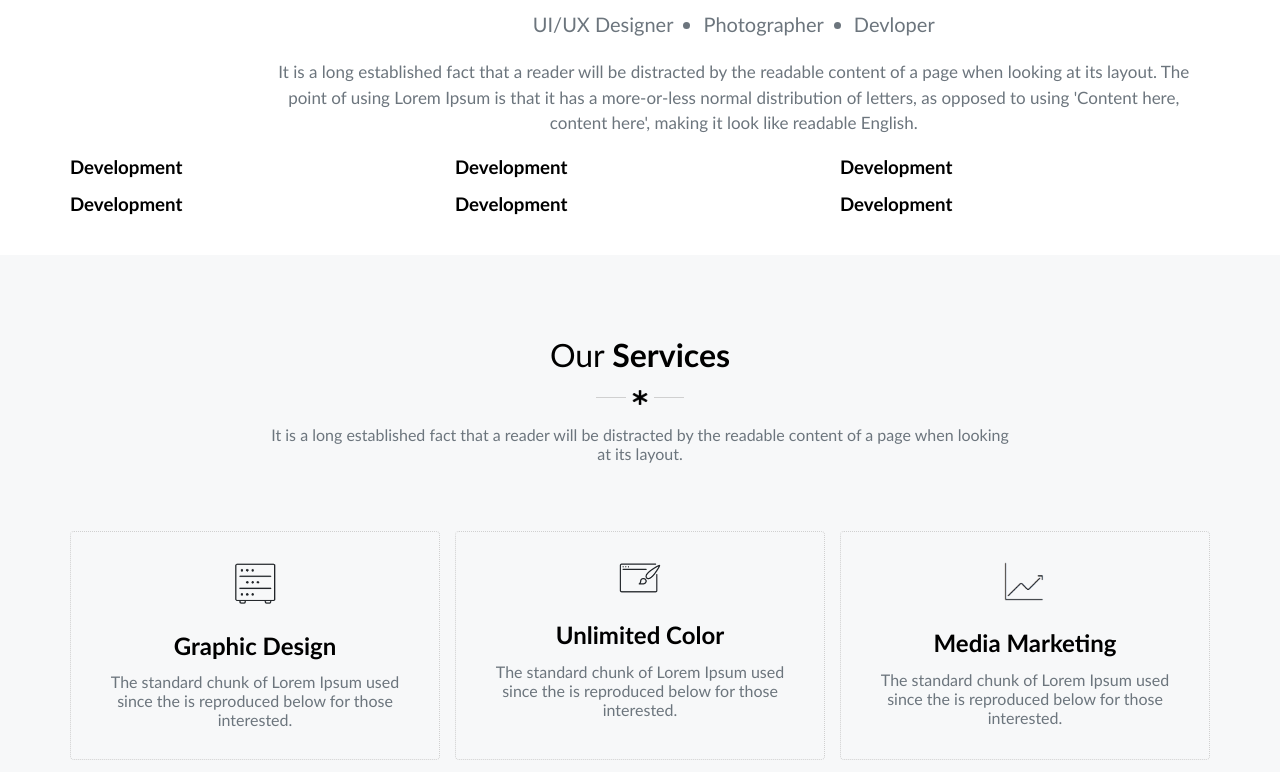
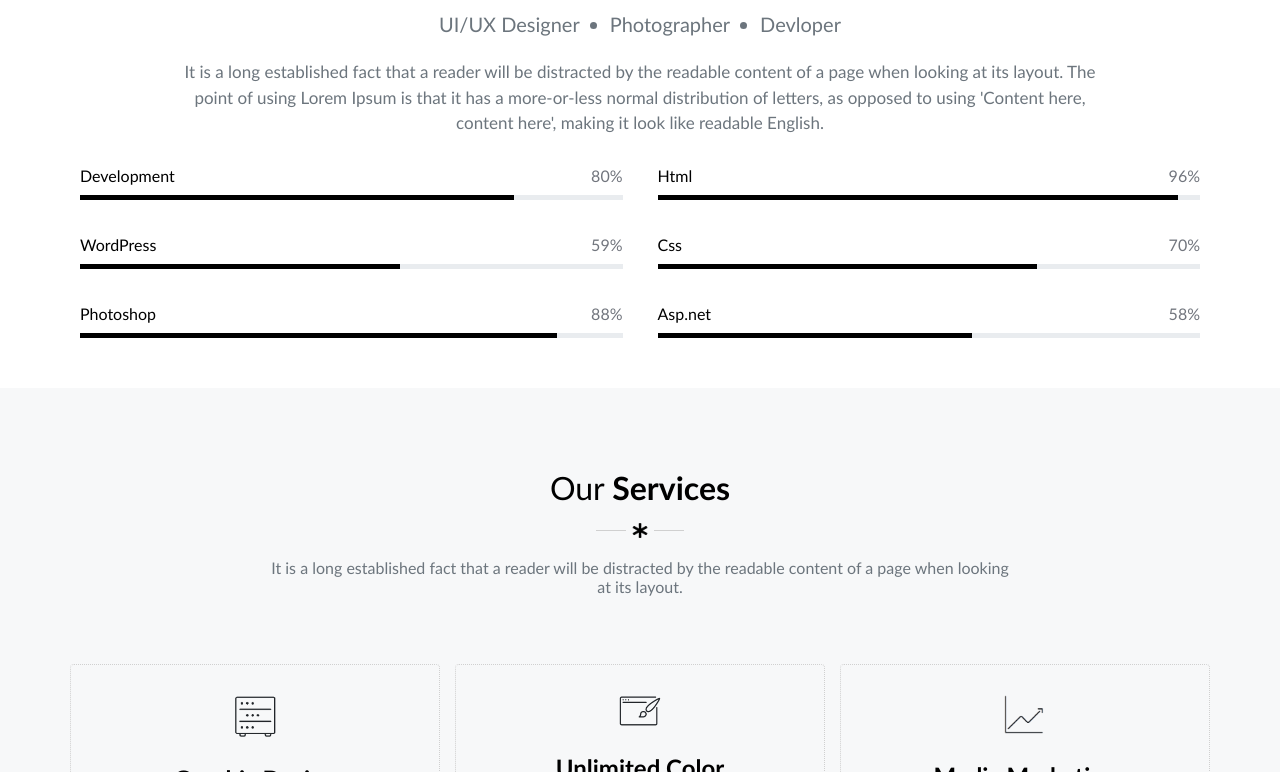
Before and after one commit to front-end-by-rimantas/29a-grupe-elvish-portfolio, a website: page index.html in a window 1280 px wide. Shown: the part 418-1190 px from the top of the page. Drawn offline with Linux system fonts and the light colour scheme.

Commit message:
Html dalis padaryta

```diff
--- a/css/components/about-me.css
+++ b/css/components/about-me.css
@@ -26,6 +26,31 @@ color: #6C757D;
     list-style-type: none;
 }
 
-.about-statistics {
+.about-progress-bar {
 
 }
+
+ /* ne galutinis variantas */
+.container > .about-progress-bar > .col-12  {
+    padding: 10px;
+  }
+.container > .about-progress-bar > .col-12 > .myProgress {
+    width: 100%;
+    background-color: #E9ECEF
+  }
+.container > .about-progress-bar >.col-12 > .myProgress> .myBar {
+    width: 90%;
+    height: 5px;
+    background-color: #000
+  }
+.container > .about-progress-bar >.col-12 > h4  {
+    font-weight:550 ;
+    text-align: left;
+    padding-bottom: 10px;
+  }
+.container > .about-progress-bar >.col-12 > h4 > span {
+    float: right;
+    font-weight: 300;
+    color: #71757D
+};
+  }
--- a/css/home.css
+++ b/css/home.css
@@ -27,9 +27,10 @@
     }
     @media (min-width: 1200px) {
       .container > .row > .about-hello {
-        grid-column-start: 3;
+        grid-column-start: 2;
       }
     }
+
     /* ABOUT ME end */
 
     /* SERVICES start */
--- a/index.html
+++ b/index.html
@@ -20,7 +20,7 @@
     <!-- ABOUT ME start -->
       <section class="container about-me">
         <div class="row">
-            <div class="col-12 col-lg-8 col-xl-6 text-center title">
+            <div class="col-12 col-lg-8 col-xl- text-center title">
                 <h2 class="h2"><span class="bold">About</span> Me</h2>
                 <div class="main-title-border">
                     <img src="./img/asterix.png" alt="asterix" class="asterix">
@@ -32,7 +32,7 @@
         </div>
 
         <div class="row about-me-title">
-            <div class="col-12 col-lg-10col-xl-8 text-center about-hello">
+            <div class="col-12 col-lg-10 col-xl-10 text-center about-hello">
             <div class="elvish-logo">
                 <img src="./img/elvish-logo.png" alt="elvish-logo">
             </div>
@@ -49,25 +49,46 @@
                   content here', making it look like readable English.</p>
                 </div>
         </div>
-        <div class="row about-statistics">
-            <div class="col-12 col-lg-4">
-                <h3>Development</h3>
+        <div class="row about-progress-bar">
+            <div  class="col-12 col-lg-6">
+                <h4>Development <span>80%</span></h1>
+                <div  class="myProgress">
+                    <div style="width:80% ;" class="myBar"></div>
                 </div>
-            <div class="col-12 col-lg-4">
-                <h3>Development</h3>
               </div>
-            <div class="col-12 col-lg-4">
-                <h3>Development</h3>
+            <div class="col-12 col-lg-6">
+                <h4>Html <span>96%</span></h1>
+                <div class="myProgress">
+                    <div  style="width:96% ;"class="myBar"></div>
                 </div>
-            <div class="col-12 col-lg-4">
-                <h3>Development</h3>
               </div>
-            <div class="col-12 col-lg-4">
-                <h3>Development</h3>
+            <div class="col-12 col-lg-6">
+                <h4>WordPress <span>59%</span></h1>
+                <div class="myProgress">
+                    <div style="width:59% ;" class="myBar"></div>
                 </div>
-            <div class="col-12 col-lg-4">
-                <h3>Development</h3>
               </div>
+            <div class="col-12 col-lg-6">
+                <h4>Css <span>70%</span></h1>
+                <div class="myProgress">
+                    <div style="width:70% ;" class="myBar"></div>
+                </div>
+              </div>
+            <div class="col-12 col-lg-6">
+                <h4>Photoshop <span>88%</span></h1>
+                <div class="myProgress">
+                    <div style="width:88% ;" class="myBar"></div>
+                </div>
+              </div>
+            <div class="col-12 col-lg-6">
+                <h4>Asp.net <span>58%</span></h1>
+                <div class="myProgress">
+                    <div style="width:58% ;" class="myBar"></div>
+                </div>
+              </div>
+
+
+
         </div>
     </section>
     <!-- ABOUT ME end -->
```
Lines whose indentation alone changed are shown as unchanged.
